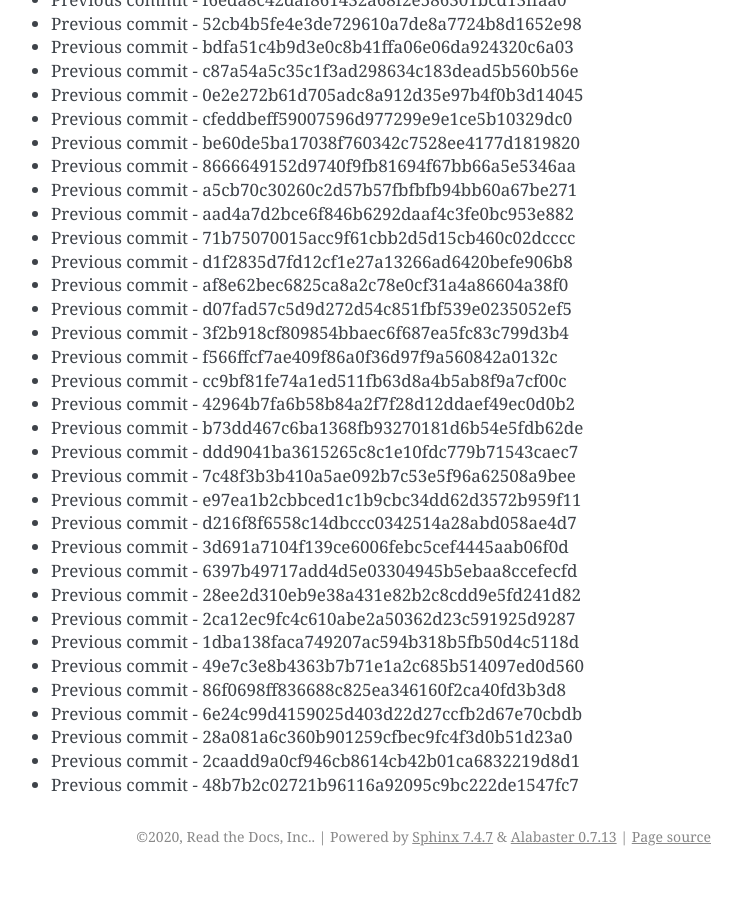
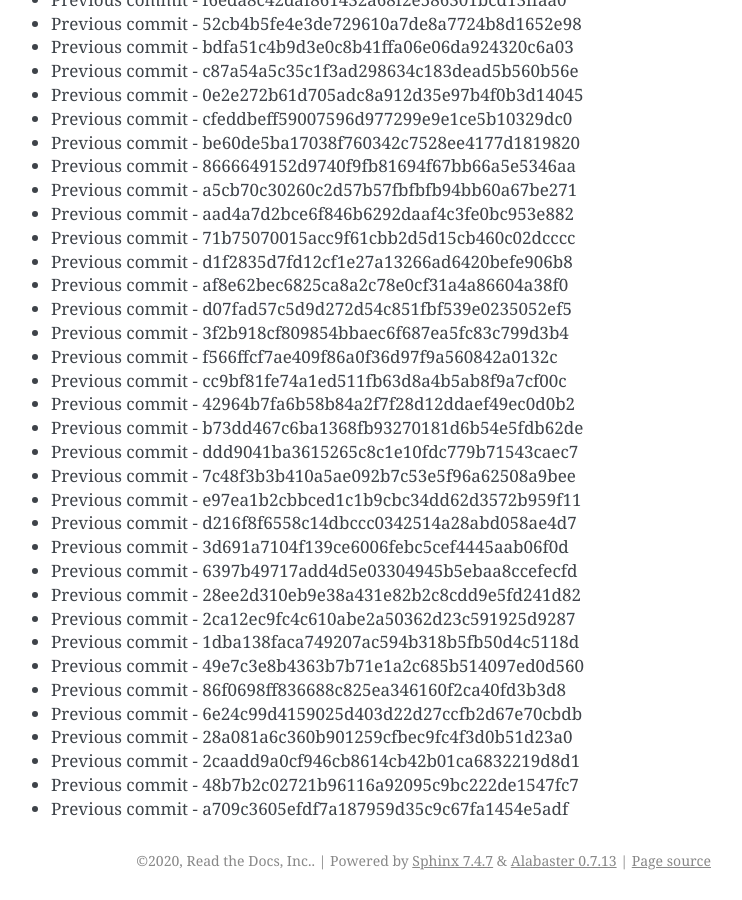
Before and after one commit to readthedocs/rtd-git-stresstest, a Sphinx documentation site: the page built from docs/updates.rst, in a window 1280 px wide and 900 px high, scrolled down 18551 px. Shown: the whole window, without its empty margins (399-1141 px from the left). Built offline with Sphinx 7.4.7, drawn with Linux system fonts in a browser that asks for light colours; before the commit the page ends 19427 px from its top, so only the background shows below that.

Commit message:
Generating commit from previous: a709c3605efdf7a187959d35c9c67fa1454e5adf

```diff
--- a/docs/updates.rst
+++ b/docs/updates.rst
@@ -811,3 +811,4 @@ It can be tested for any performance characteristics.
 * Previous commit - 28a081a6c360b901259cfbec9fc4f3d0b51d23a0
 * Previous commit - 2caadd9a0cf946cb8614cb42b01ca6832219d8d1
 * Previous commit - 48b7b2c02721b96116a92095c9bc222de1547fc7
+* Previous commit - a709c3605efdf7a187959d35c9c67fa1454e5adf
```
